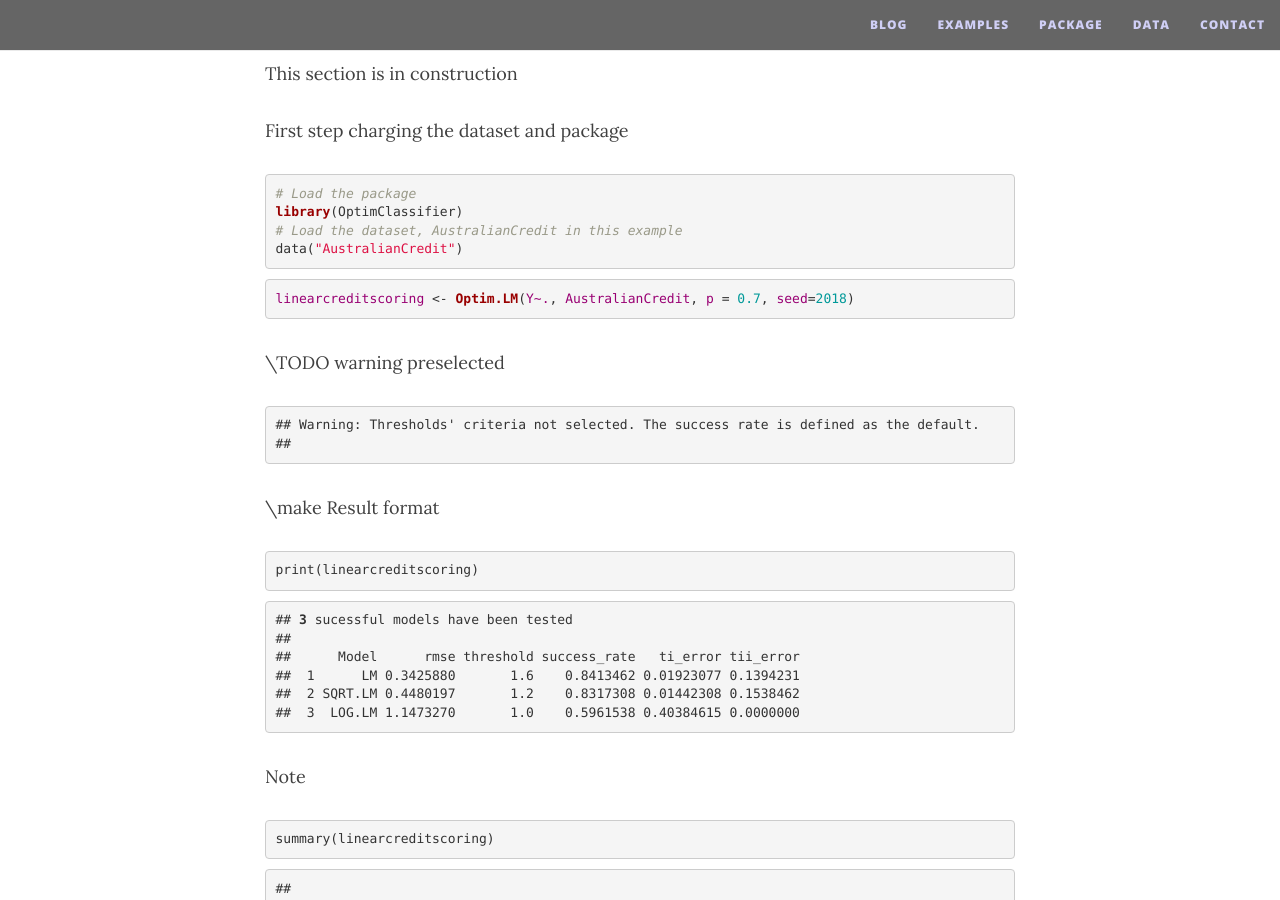
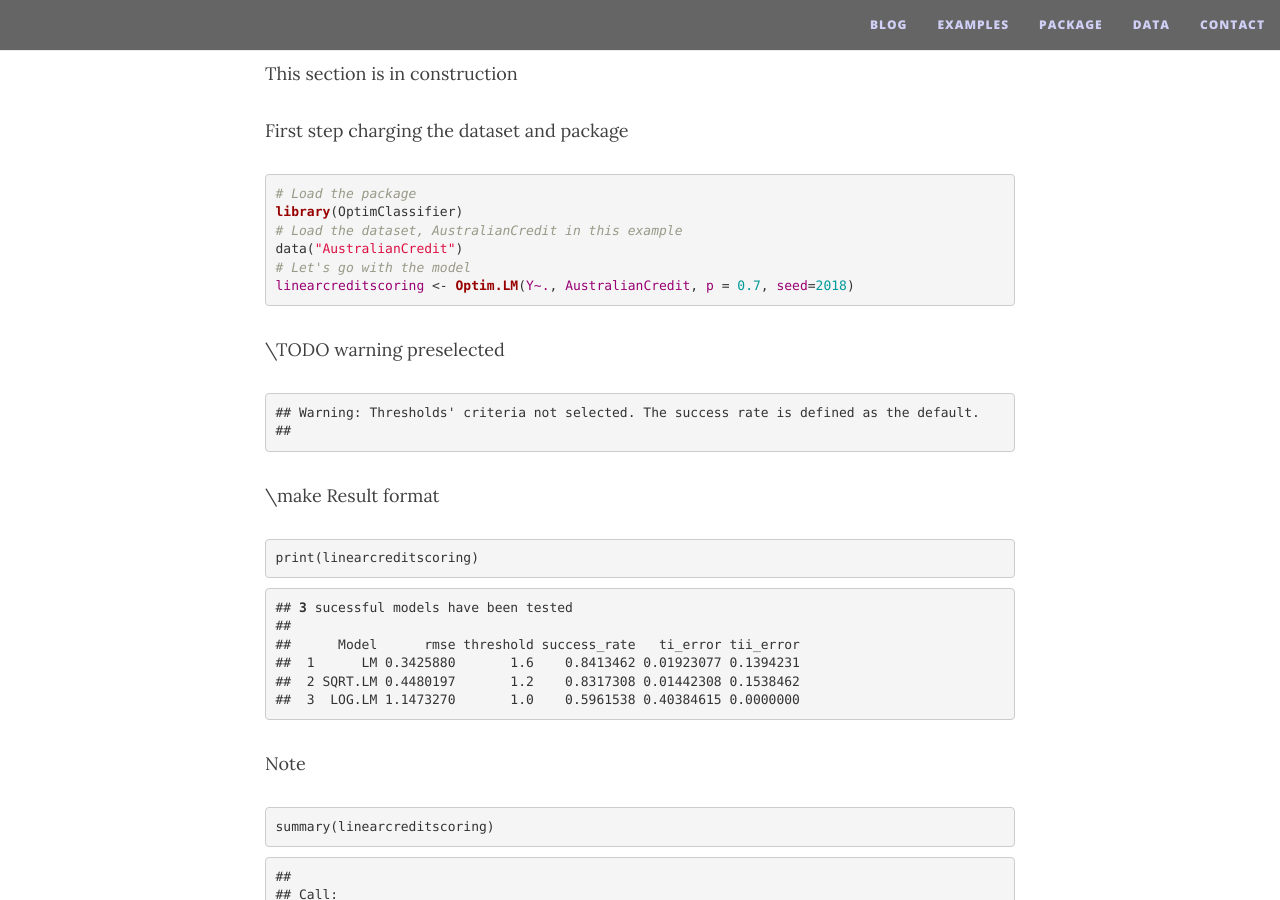
Before and after one commit to economistgame/OptimClassifier, a Jekyll site: the page built from examples/index.md, in a window 1280 px wide and 900 px high, scrolled down 435 px. Built offline with Jekyll 4.4.1, drawn with Linux system fonts in a browser that asks for light colours; nearby versions of some CDN libraries.

Commit message:
Update index.md

```diff
--- a/examples/index.md
+++ b/examples/index.md
@@ -39,9 +39,9 @@ First step charging the dataset and package
 <pre class="r"><code><span class="hljs-comment"># Load the package </span>
 <span class="hljs-keyword">library</span>(OptimClassifier)
 <span class="hljs-comment"># Load the dataset, <i>AustralianCredit</i> in this example </span>
-data(<span class="hljs-string">"AustralianCredit"</span>)</code></pre>
-
-<pre class="r"><code><span class="hljs-literal">linearcreditscoring</span> &lt;- <span class="hljs-keyword">Optim.LM</span>(<span class="hljs-literal">Y~.</span>, <span class="hljs-literal">AustralianCredit</span>, <span class="hljs-literal">p</span> = <span class="hljs-number">0.7</span>, <span class="hljs-literal">seed</span>=<span class="hljs-number">2018</span>)</code></pre>
+data(<span class="hljs-string">"AustralianCredit"</span>)
+<span class="hljs-comment"># Let's go with the model </span>
+<span class="hljs-literal">linearcreditscoring</span> &lt;- <span class="hljs-keyword">Optim.LM</span>(<span class="hljs-literal">Y~.</span>, <span class="hljs-literal">AustralianCredit</span>, <span class="hljs-literal">p</span> = <span class="hljs-number">0.7</span>, <span class="hljs-literal">seed</span>=<span class="hljs-number">2018</span>)</code></pre>
 
 \\TODO warning preselected
 <pre><code>## Warning: Thresholds' criteria not selected. The success rate is defined as the default.
```
